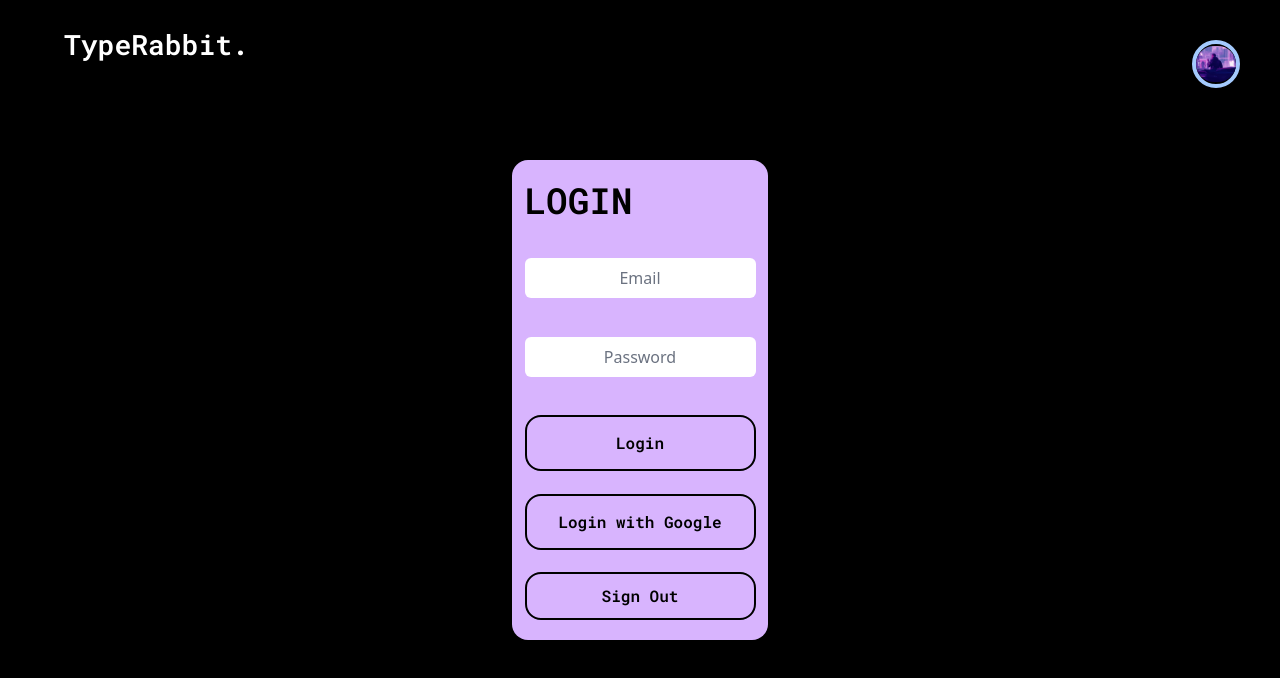
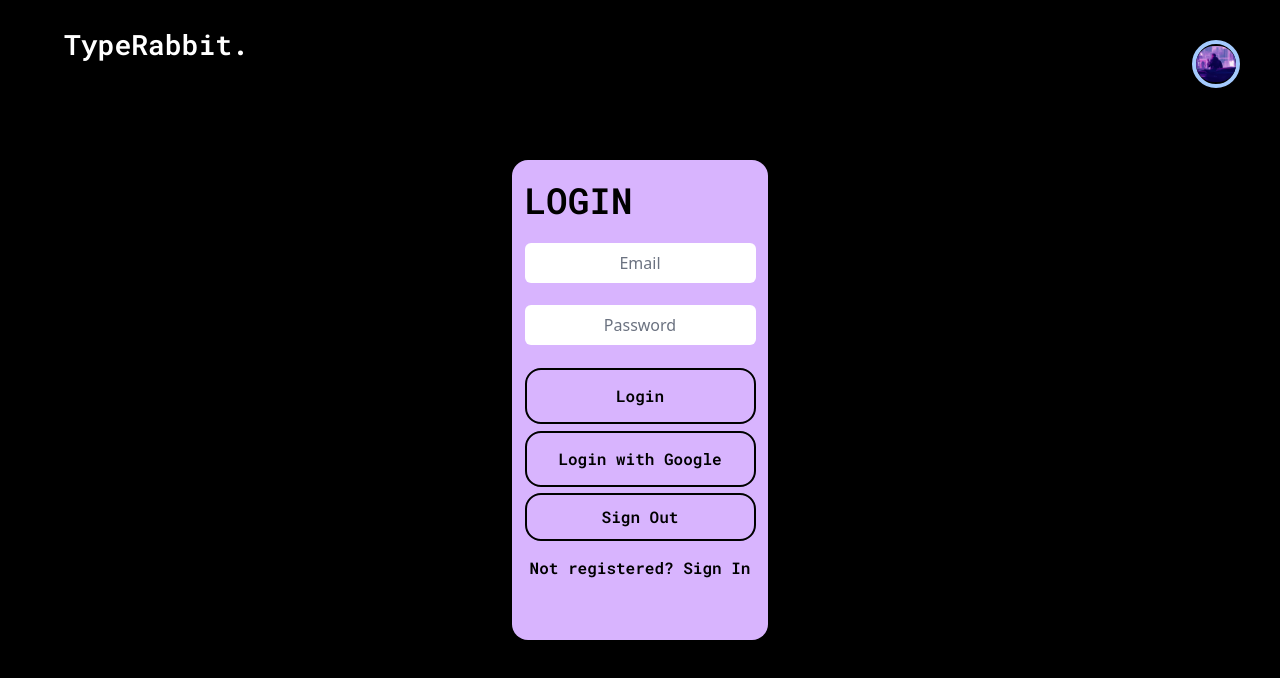
Before and after one commit to Sohxn/KType, a React (Vite) app in the folder type-test/: page /login in a window 1280 px wide. Shown: the top 678 px of the page. Built offline with nearby package versions, Linux system fonts and the light colour scheme; no server answers.

Commit message:
Update Login.jsx

```diff
--- a/type-test/src/components/Login.jsx
+++ b/type-test/src/components/Login.jsx
@@ -8,7 +8,7 @@ import {
 } from "firebase/auth";
 // import "./App.css";
 import { auth, googleProvider } from "./firebase-config";
-
+import { Link } from 'react-router-dom';
 function App() {
   const [registerEmail, setRegisterEmail] = useState("");
   const [registerPassword, setRegisterPassword] = useState("");
@@ -64,7 +64,7 @@ function App() {
   return (
     <>
   <div className="flex h-screen w-screen bg-black justify-center items-center">
-    <div className="flex h-[60vh] max-h-[80vh] grid grid-rows-5 bg-[#d8b4fe] p-5 lg:w-[20vw] md:w-[40vw] rounded-2xl justify-center">
+    <div className="flex h-[60vh] max-h-[80vh] grid grid-rows-6 bg-[#d8b4fe] p-5 lg:w-[20vw] md:w-[40vw] rounded-2xl justify-center">
       <span className="flex font-roboto text-4xl">LOGIN</span>
       <div>
         <input
@@ -86,12 +86,13 @@ function App() {
       </div>
 
       <button className="font-roboto border-2 border-black h-[7vh] rounded-2xl hover:bg-white ease-in-out duration-500" onClick={login}> Login</button>
-
       {/* <h4> User Logged In: </h4>
       {user?.email} */}
 
 <button className="font-roboto border-2 border-black h-[7vh] rounded-2xl hover:bg-white ease-in-out duration-500" onClick={loginWithGoogle}> Login with Google</button>
       <button className="font-roboto border-2 border-black h-[6vh] rounded-2xl hover:bg-white ease-in-out duration-500" onClick={logout}> Sign Out </button>
+      <button className="font-roboto text-black hover:text-white ease-in-out duration-300 mb-10 "><Link to="/create">Not registered? Sign In</Link></button>
+
     </div>
   </div>
     </>
```
